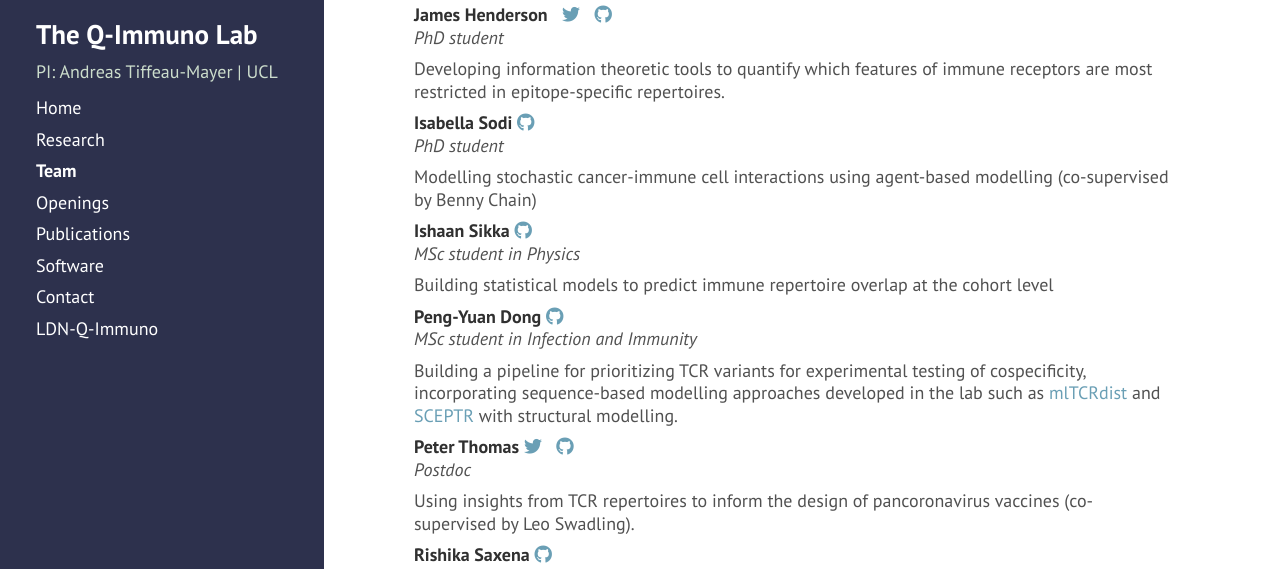
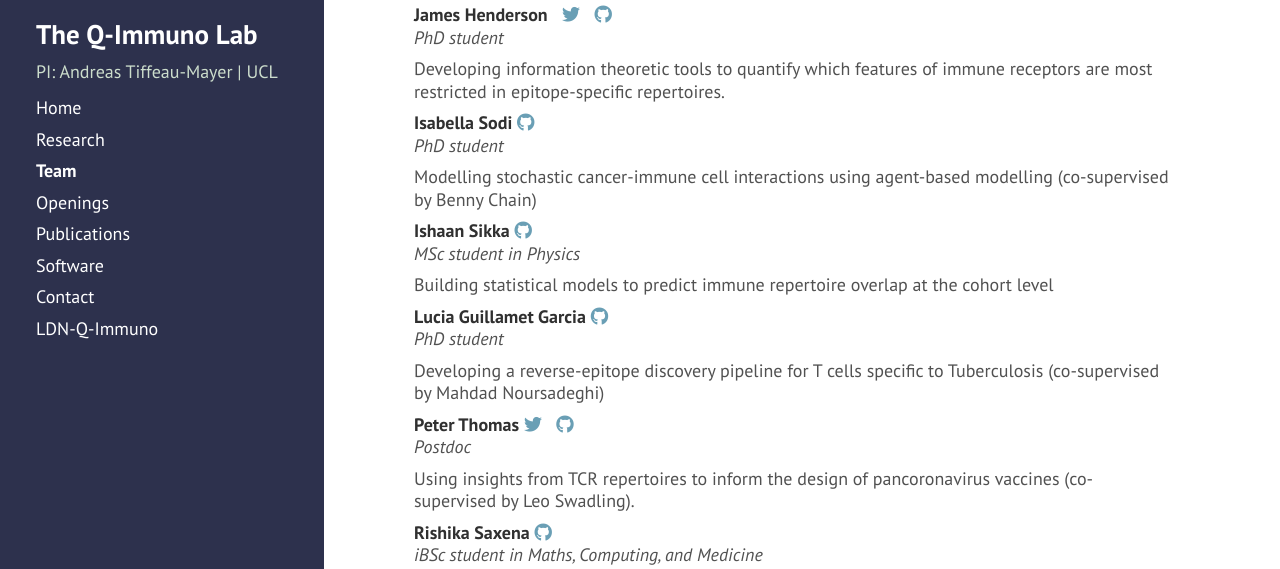
Before and after one commit to andim/andim.github.io, a Jekyll site: the page built from team.md, in a window 1280 px wide and 1400 px high, scrolled down 383 px. Shown: the top 569 px of the window. Built offline with Jekyll 4.4.1, drawn with Linux system fonts in a browser that asks for light colours; nearby versions of some CDN libraries; a style sheet for code colours, icons or effects is not loaded; some of the changed text lies outside the part shown.

Commit message:
updated team page

```diff
--- a/team.md
+++ b/team.md
@@ -41,12 +41,11 @@ Modelling stochastic cancer-immune cell interactions using agent-based modelling
 
 Building statistical models to predict immune repertoire overlap at the cohort level
 
-**Peng-Yuan Dong**
-<a href="https://github.com/issikis"><i class="fa fa-github"></i></a> &nbsp;
-*MSc student in Infection and Immunity*
+**Lucia Guillamet Garcia**
+<a href="https://github.com/guillametlucia"><i class="fa fa-github"></i></a> &nbsp;
+*PhD student*
 
-Building a pipeline for prioritizing TCR variants for experimental testing of cospecificity, incorporating sequence-based modelling approaches developed in the lab such as [mlTCRdist](https://doi.org/10.1103/14j1-wrh5) and [SCEPTR](https://doi.org/10.1016/j.cels.2024.12.006) with structural modelling.
-
+Developing a reverse-epitope discovery pipeline for T cells specific to Tuberculosis (co-supervised by Mahdad Noursadeghi)
 
 **Peter Thomas**
 <a href="https://twitter.com/peterthomas1992"><i class="fa fa-twitter"></i></a> &nbsp;
```
Also changed, not shown: other parts of team.md (+1 -0 lines).
